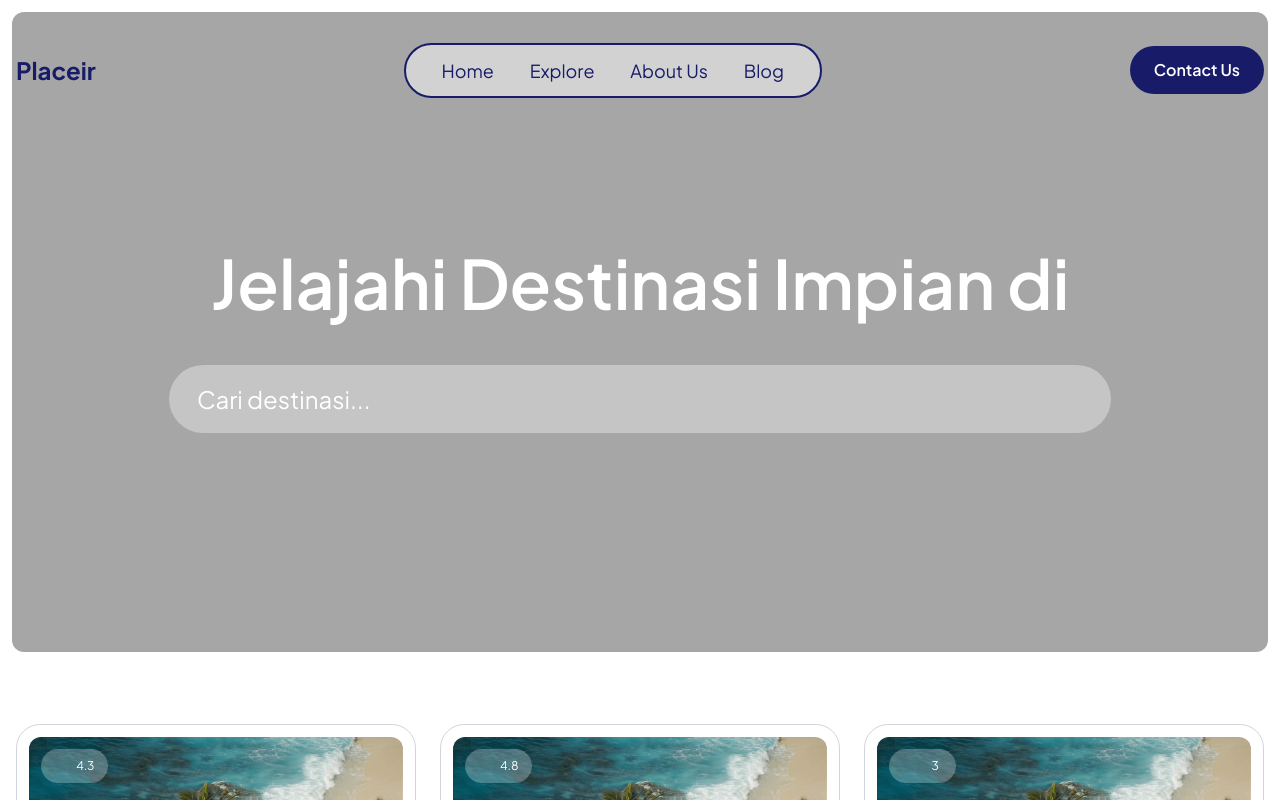
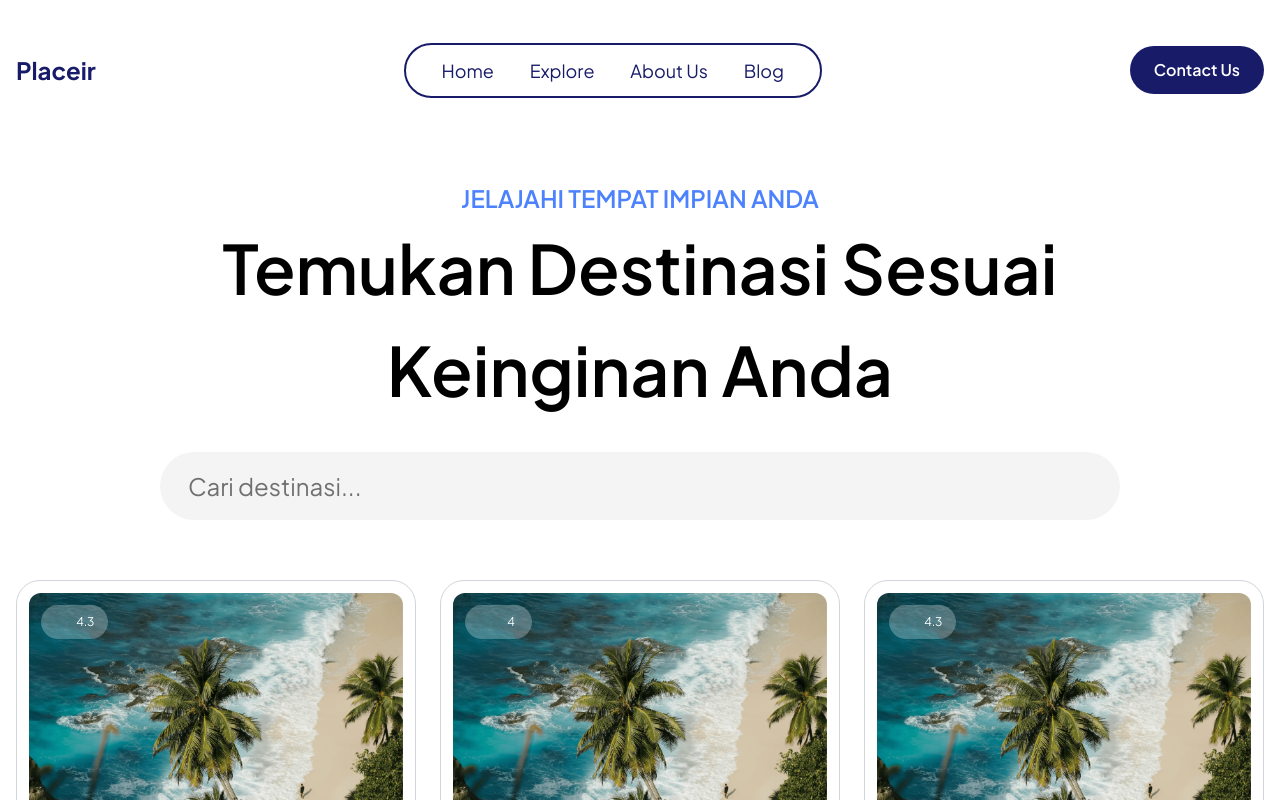
Before and after one commit to muamarzidan/Placeair, a React (Vite) app: page /explore-destination in a window 1280 px wide. Shown: the top 800 px of the page. Built offline with nearby package versions, Linux system fonts and the light colour scheme; some icons are missing.

Commit message:
feat : explore destination

```diff
--- a/src/api/destionation.js
+++ b/src/api/destionation.js
@@ -211,7 +211,7 @@ export default [
         locationLink: "https://maps.app.goo.gl/PHCgoG8gmPksbWiU9",
         price: 150000,
         rating: 4.3,
-        viewCount: 1000,
+        viewCount: 4000,
         createdAt: "2023-11-15 10:21:37.261134+01:00"
     },
 ];
--- a/src/components/Search.jsx
+++ b/src/components/Search.jsx
@@ -7,6 +7,7 @@ const Search = ({ className, type, id, placeholder, value, onChange }) => {
     const locationPath = useLocation().pathname;
     const [resizeIcon, setResizeIcon] = useState("28");
     const [isChangeColorIcon, setIsChangeColorIcon] = useState("![#ffffff]");
+    const [isChangeBgSearch, setIsChangeBgSearch] = useState("bg-[#f4f4f430]");
 
     const handleResizeIcon = () => {
         if (window.innerWidth < 768) {
@@ -31,13 +32,15 @@ const Search = ({ className, type, id, placeholder, value, onChange }) => {
     useEffect(() => {
         if (locationPath === "/explore-destination") {
             setIsChangeColorIcon("!text-[#6F706F]");
+            setIsChangeBgSearch("bg-[#F4F4F4]");
         } else {
             setIsChangeColorIcon("!text-[#ffffff]");
+            setIsChangeBgSearch("bg-[#f4f4f430]");
         }
     }, [locationPath]);
 
     return (
-        <div className="flex items-center w-[85%] md:w-[75%] lg:w-[95%] xl:w-[75%] bg-[#ffffff59] backdrop-blur-md rounded-full">
+        <div className={`flex items-center w-[85%] md:w-[75%] lg:w-[95%] xl:w-[75%] backdrop-blur-md rounded-full ${isChangeBgSearch}`}>
             <input
                 className={`${className} flex-1 bg-transparent outline-none px-6 py-3 md:px-7 md:py-4 rounded-full`}
                 type={type}
@@ -46,7 +49,7 @@ const Search = ({ className, type, id, placeholder, value, onChange }) => {
                 value={value}
                 onChange={onChange}
             />
-            <Icon icon="uil:search" width={resizeIcon} height={resizeIcon} className={`${isChangeColorIcon} mr-10`}/>
+            <Icon icon="uil:search" width={resizeIcon} height={resizeIcon} className={`${isChangeColorIcon} mr-5 sm:mr-10`}/>
         </div>
     );
 }
--- a/src/components/cardPopularSlider.jsx
+++ b/src/components/cardPopularSlider.jsx
@@ -16,6 +16,7 @@ const PopularCardSwiper = () => {
   const [resizeIconStar, setResizeIconStar] = useState("16");
   const [resizeIconLoc, setResizeIconLoc] = useState("24");
 
+  // handler resize icon
   const handleResizeIcon = () => {
     if (window.innerWidth < 480) {
       setResizeIconStar("12");
@@ -37,6 +38,9 @@ const PopularCardSwiper = () => {
       window.removeEventListener('resize', handleResizeIcon);
     };
   }, []);
+
+  // handler filter by viewcount
+  const filterDestinationByViewCount = dataDestination.sort((a, b) => b.viewCount - a.viewCount);
 
   return (
     <>
@@ -93,7 +97,7 @@ const PopularCardSwiper = () => {
             }}
             modules={[Pagination, Navigation]}
           >
-            {dataDestination.map((data, index) => (
+            {filterDestinationByViewCount.map((data, index) => (
               <SwiperSlide
                 key={index}
                 className="flex items-center justify-center sm:block sm:items-start sm:justify-start"
--- a/src/pages/explore/[province]/index.jsx
+++ b/src/pages/explore/[province]/index.jsx
@@ -72,7 +72,7 @@ export default function ExploreProvincePage() {
         .filter(destination => destination.province.toLowerCase() === province.toLowerCase())
         .filter(destination =>
             destination.name.toLowerCase().includes(debouncedSearch.toLowerCase())
-        );
+        ).sort((a, b) => b.viewCount - a.viewCount);
 
     return (
         <>
--- a/src/pages/explore/destination/index.jsx
+++ b/src/pages/explore/destination/index.jsx
@@ -53,13 +53,12 @@ export default function ExploreDestinationPage() {
     }, []);
 
     // handler search
-
     const handleSearchDestination = (e) => {
         setSearchDestination(e.target.value);
     };
 
     const filterDestinationByProvince = dataDestination
-        .filter(destination => destination.name.toLowerCase().includes(debouncedSearch.toLowerCase()));
+        .filter(destination => destination.name.toLowerCase().includes(debouncedSearch.toLowerCase())).sort((a, b) => b.viewCount - a.viewCount);
 
     return (
         <>
@@ -67,23 +66,23 @@ export default function ExploreDestinationPage() {
             <main className="w-full h-auto bg-white">
                 <section
                     id="hero"
-                    className="relative flex flex-col items-center justify-center h-[45vh] sm:h-[80vh] !mt-[75px] md:!mt-3 m-3 bg-center bg-cover rounded-xl"
+                    className="flex flex-col items-center justify-center h-auto pt-[180px]"
                 >
-                    <div className="absolute inset-0 bg-black rounded-xl opacity-35"></div>
-                    <div className="relative w-full px-0 lg:px-[70px] xl:px-0">
-                        <h1 id="explore-province-title" className="relative text-4xl sm:text-5xl font-semibold text-center text-white md:text-6xl lg:text-8xl px-[100px] sm:px-[130px] md:px-[100px] lg:px-[66px] xl:px-[140px] 2xl:px-[270px]">
-                            Jelajahi Destinasi Impian di
+                    <h3 id="explore-province-title" className="relative text-4xl font-semibold text-center text-secondary sm:text-5xl md:text-6xl lg:text-[24px]">
+                        JELAJAHI TEMPAT IMPIAN ANDA
+                    </h3>
+                    <h1 id="explore-province-title" className="relative text-4xl sm:text-5xl font-semibold text-center text-black md:text-6xl lg:text-8xl px-[100px] sm:px-[130px] md:px-[100px] lg:px-[66px] xl:px-[140px] 2xl:px-[10px]">
+                        Temukan Destinasi Sesuai Keinginan Anda
                     </h1>
-                        <div className="flex flex-col items-center justify-center h-auto pt-5 md:pt-8">
+                    <div className="flex flex-col items-center justify-center w-full h-auto pt-5 md:pt-8">
                         <Search
-                                className="w-[85%] md:w-[75%] lg:w-[95%] xl:w-[75%] sm:text-lg md:text-xl xl:text-3xl text-[#ffffff] placeholder-[#ffffff]"
+                            className="w-[85%] md:w-[75%] lg:w-[95%] xl:w-[75%] sm:text-lg md:text-xl xl:text-3xl text-[#6F706F] placeholder-[#6F706F]"
                             type="text"
                             id="search"
                             placeholder="Cari destinasi..."
                             value={searchDestination}
                             onChange={handleSearchDestination}
                         />
-                        </div>
                     </div>
                 </section>
                 <section id="kategori" className="w-full h-auto py-10">
```
Lines whose indentation alone changed are shown as unchanged.
